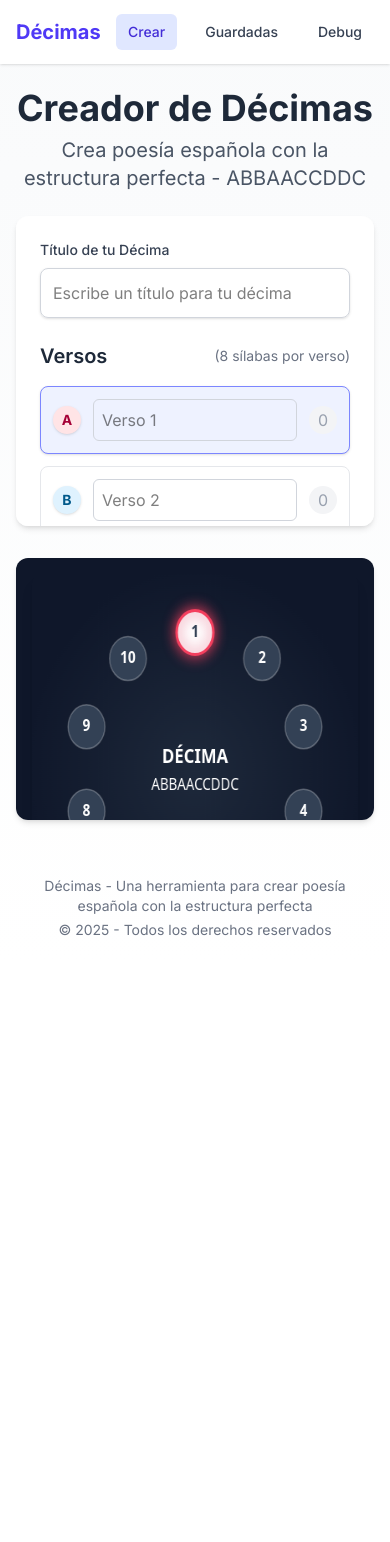
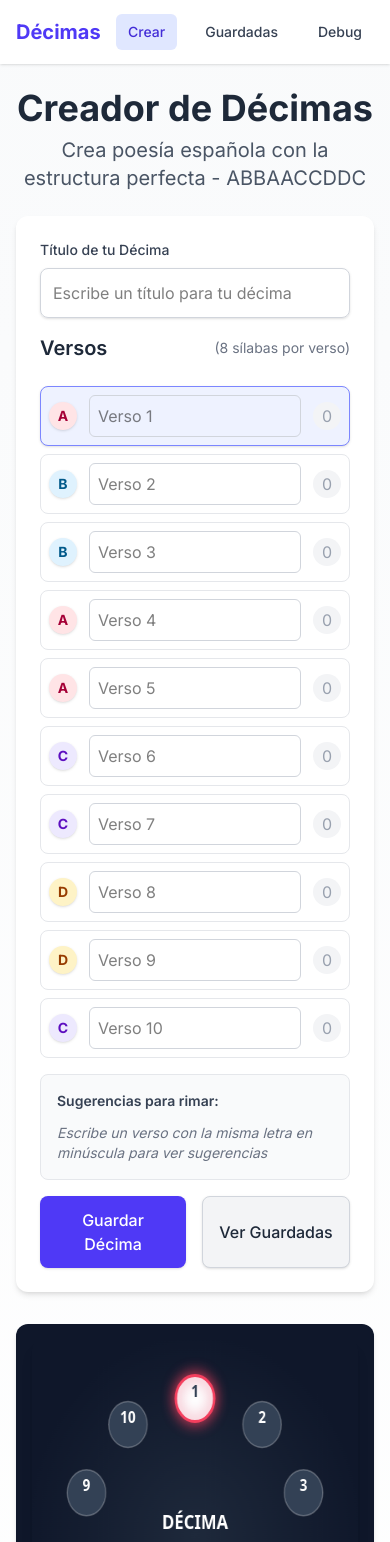
Before and after one commit to PascalOrdano18/say-more, a Next.js app: page / in a window 390 px wide. Shown: the top 1542 px of the page. Before the commit the page ends 964 px from the top, so only its background shows below. Built offline with nearby package versions, Linux system fonts and the light colour scheme.

Commit message:
Fixed edit error, improved UI, added rhyme endings to visualization

```diff
--- a/app/components/DecimaEditor.tsx
+++ b/app/components/DecimaEditor.tsx
@@ -180,11 +180,11 @@ export default function DecimaEditor({ editId, initialTitle = '', initialVerses
   };
 
   return (
-    <div className="grid grid-cols-1 md:grid-cols-2 gap-8 h-[calc(100vh-240px)]">
+    <div className="grid grid-cols-1 md:grid-cols-2 gap-8">
       {/* Left side - Verses input */}
-      <div className="flex flex-col h-full overflow-y-auto p-6 bg-white rounded-xl shadow-md">
+      <div className="flex flex-col bg-white rounded-xl shadow-md">
         {/* Title input */}
-        <div className="mb-6">
+        <div className="p-6 pb-4">
           <label htmlFor="decima-title" className="block text-sm font-medium text-gray-700 mb-2">
             Título de tu Décima
           </label>
@@ -198,16 +198,19 @@ export default function DecimaEditor({ editId, initialTitle = '', initialVerses
           />
         </div>
 
+        <div className="px-6 pb-2">
           <h2 className="text-xl font-semibold mb-4 text-gray-800 flex items-center">
             <span>Versos</span>
             <span className="ml-auto text-sm font-normal text-gray-500">(8 sílabas por verso)</span>
           </h2>
+        </div>
 
-        <div className="space-y-3 flex-grow">
+        {/* No overflow-y-auto to show all verses without scrolling */}
+        <div className="px-6 pb-4 space-y-2">
           {verses.map((verse, index) => (
             <div
               key={index}
-              className={`flex items-center space-x-3 p-3 rounded-lg border transition-all ${
+              className={`flex items-center space-x-3 p-2 rounded-lg border transition-all ${
                 activeVerseIndex === index ? 'border-indigo-400 shadow-sm bg-indigo-50' : 'border-gray-200 hover:border-gray-300'
               }`}
               onClick={() => setActiveVerseIndex(index)}
@@ -243,7 +246,8 @@ export default function DecimaEditor({ editId, initialTitle = '', initialVerses
         </div>
 
         {/* Word suggestions for active verse */}
-        <div className="mt-5 p-4 bg-gray-50 rounded-lg border border-gray-200">
+        <div className="px-6 pb-4">
+          <div className="p-4 bg-gray-50 rounded-lg border border-gray-200">
             <h3 className="text-sm font-semibold text-gray-700 mb-3">Sugerencias para rimar:</h3>
             {lastWordSuggestions.length > 0 ? (
               <div className="flex flex-wrap gap-2">
@@ -265,17 +269,11 @@ export default function DecimaEditor({ editId, initialTitle = '', initialVerses
               </p>
             )}
           </div>
-
-        {/* Rhyme pattern explanation */}
-        <div className="mt-3 p-4 bg-indigo-50 rounded-lg border border-indigo-100">
-          <h3 className="text-sm font-semibold text-indigo-800 mb-2">Patrón de rima: ABBAACCDDC</h3>
-          <p className="text-indigo-700 text-sm">
-            Las letras mayúsculas y minúsculas del mismo tipo deben rimar entre sí.
-          </p>
         </div>
 
         {/* Save and View buttons */}
-        <div className="mt-6 flex space-x-4">
+        <div className="px-6 pb-6">
+          <div className="flex space-x-4">
             <button
               onClick={handleSave}
               className="flex-1 bg-indigo-600 hover:bg-indigo-700 text-white py-3 px-4 rounded-lg shadow-sm transition-colors font-medium"
@@ -297,11 +295,12 @@ export default function DecimaEditor({ editId, initialTitle = '', initialVerses
             </div>
           )}
         </div>
+      </div>
 
       {/* Right side - Visualization and Preview */}
-      <div className="flex flex-col h-full bg-white rounded-xl shadow-md overflow-hidden">
+      <div className="flex flex-col bg-white rounded-xl shadow-md overflow-hidden">
         {/* Visualization */}
-        <div className="flex-1 flex items-center justify-center bg-[#0f172a] p-4">
+        <div className="flex-1 flex items-center justify-center bg-[#0f172a] p-4" style={{ minHeight: "400px" }}>
           <DecimaGraph
             pattern={DECIMA_PATTERN}
             verses={verses}
@@ -309,14 +308,16 @@ export default function DecimaEditor({ editId, initialTitle = '', initialVerses
           />
         </div>
 
-        {/* Preview */}
+        {/* Preview - Fixed to properly display line breaks */}
         <div className="p-6 bg-white border-t border-gray-200">
           <h3 className="font-semibold text-gray-800 mb-3 text-lg">
             {title ? title : 'Tu Décima'}
           </h3>
-          <pre className="whitespace-pre-wrap text-gray-800 font-sans leading-relaxed">
-            {getFormattedPreview()}
-          </pre>
+          <div className="font-sans leading-relaxed">
+            {verses.filter(v => v.trim()).map((verse, index) => (
+              <p key={index} className="mb-2 text-gray-800">{verse}</p>
+            ))}
+          </div>
         </div>
       </div>
     </div>
--- a/app/components/DecimaGraph.tsx
+++ b/app/components/DecimaGraph.tsx
@@ -1,6 +1,7 @@
 'use client';
 
 import React, { useEffect, useRef, useMemo } from 'react';
+import { getWordEnding } from '../utils/rhymeHelper';
 
 interface DecimaGraphProps {
   pattern: string;
@@ -18,6 +19,16 @@ const DecimaGraph: React.FC<DecimaGraphProps> = ({ pattern, verses, activeVerseI
     'C': '#8b5cf6', // Violet
     'D': '#f59e0b', // Amber
   }), []);
+
+  // Extract rhyme endings for each verse
+  const getRhymeEndings = (verses: string[]): string[] => {
+    return verses.map(verse => {
+      if (!verse.trim()) return '';
+      const words = verse.split(' ');
+      const lastWord = words[words.length - 1] || '';
+      return getWordEnding(lastWord);
+    });
+  };
 
   // Calculate positions for each node in a circle
   const getNodePositions = (numNodes: number, radius: number, centerX: number, centerY: number) => {
@@ -67,6 +78,9 @@ const DecimaGraph: React.FC<DecimaGraphProps> = ({ pattern, verses, activeVerseI
     gradient.addColorStop(1, '#0f172a');
     ctx.fillStyle = gradient;
     ctx.fillRect(0, 0, size, size);
+
+    // Extract rhyme endings
+    const rhymeEndings = getRhymeEndings(verses);
 
     // Draw connections based on rhyme pattern
     const patternMap: Record<string, number[]> = {};
@@ -161,17 +175,25 @@ const DecimaGraph: React.FC<DecimaGraphProps> = ({ pattern, verses, activeVerseI
 
       // Draw circle with antialiasing
       ctx.beginPath();
-      ctx.arc(x, y, 22, 0, Math.PI * 2);
+      ctx.arc(x, y, 23, 0, Math.PI * 2);
       ctx.fill();
       ctx.stroke();
 
-      // Draw number
+      // Draw number and rhyme ending
       ctx.shadowBlur = 0;
       ctx.fillStyle = i === activeVerseIndex ? '#334155' : '#ffffff';
       ctx.font = 'bold 16px Inter, system-ui, sans-serif';
       ctx.textAlign = 'center';
       ctx.textBaseline = 'middle';
-      ctx.fillText((i + 1).toString(), x, y);
+
+      // Draw node number at top
+      ctx.fillText((i + 1).toString(), x, y - 6);
+
+      // Draw rhyme ending at bottom if available
+      if (rhymeEndings[i]) {
+        ctx.font = '10px Inter, system-ui, sans-serif';
+        ctx.fillText(rhymeEndings[i].toUpperCase(), x, y + 8);
+      }
     }
 
     // Draw title in the center
@@ -188,7 +210,7 @@ const DecimaGraph: React.FC<DecimaGraphProps> = ({ pattern, verses, activeVerseI
     // Draw caption at the bottom
     ctx.font = '14px Inter, system-ui, sans-serif';
     ctx.fillStyle = '#94a3b8';
-    ctx.fillText('Visualización del patrón de rima', centerX, centerY + radius + 35);
+    ctx.fillText('Visualización de rimas', centerX, centerY + radius + 35);
 
   }, [pattern, verses, activeVerseIndex, colors]);
 
--- a/app/edit/[id]/page.tsx
+++ b/app/edit/[id]/page.tsx
@@ -4,7 +4,6 @@ import { useEffect, useState } from 'react';
 import { useRouter } from 'next/navigation';
 import { getDecimaById } from '../../utils/storage';
 import DecimaEditor from '../../components/DecimaEditor';
-import { use } from 'react';
 
 interface EditDecimaPageProps {
   params: {
@@ -19,8 +18,8 @@ export default function EditDecimaPage({ params }: EditDecimaPageProps) {
   const [loading, setLoading] = useState<boolean>(true);
   const [error, setError] = useState<string>('');
 
-  // Safely access the id parameter
-  const id = use(Promise.resolve(params)).id;
+  // Access the id directly
+  const id = params.id;
 
   useEffect(() => {
     // Get the decima by ID
```
Lines whose indentation alone changed are shown as unchanged.
